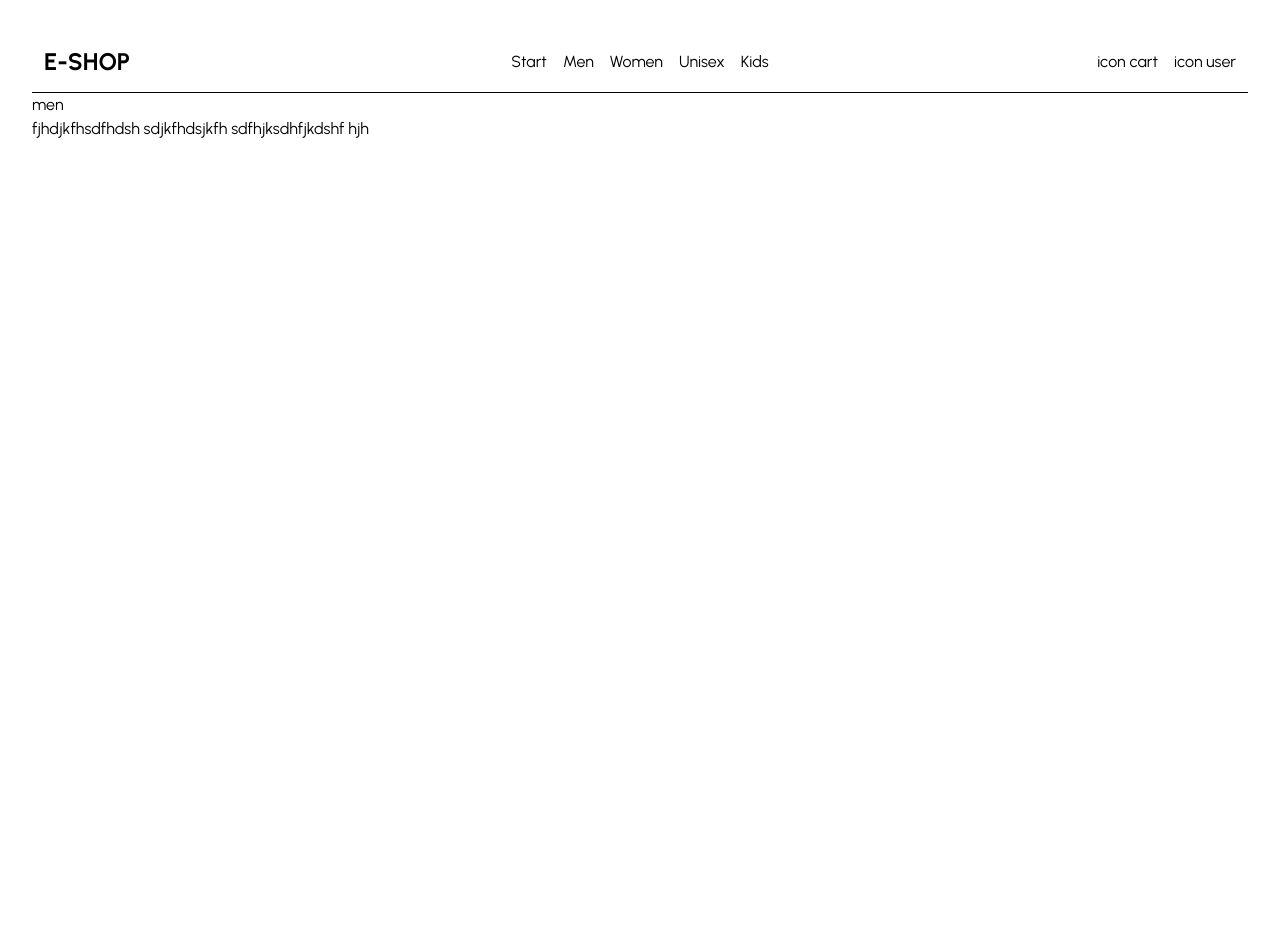
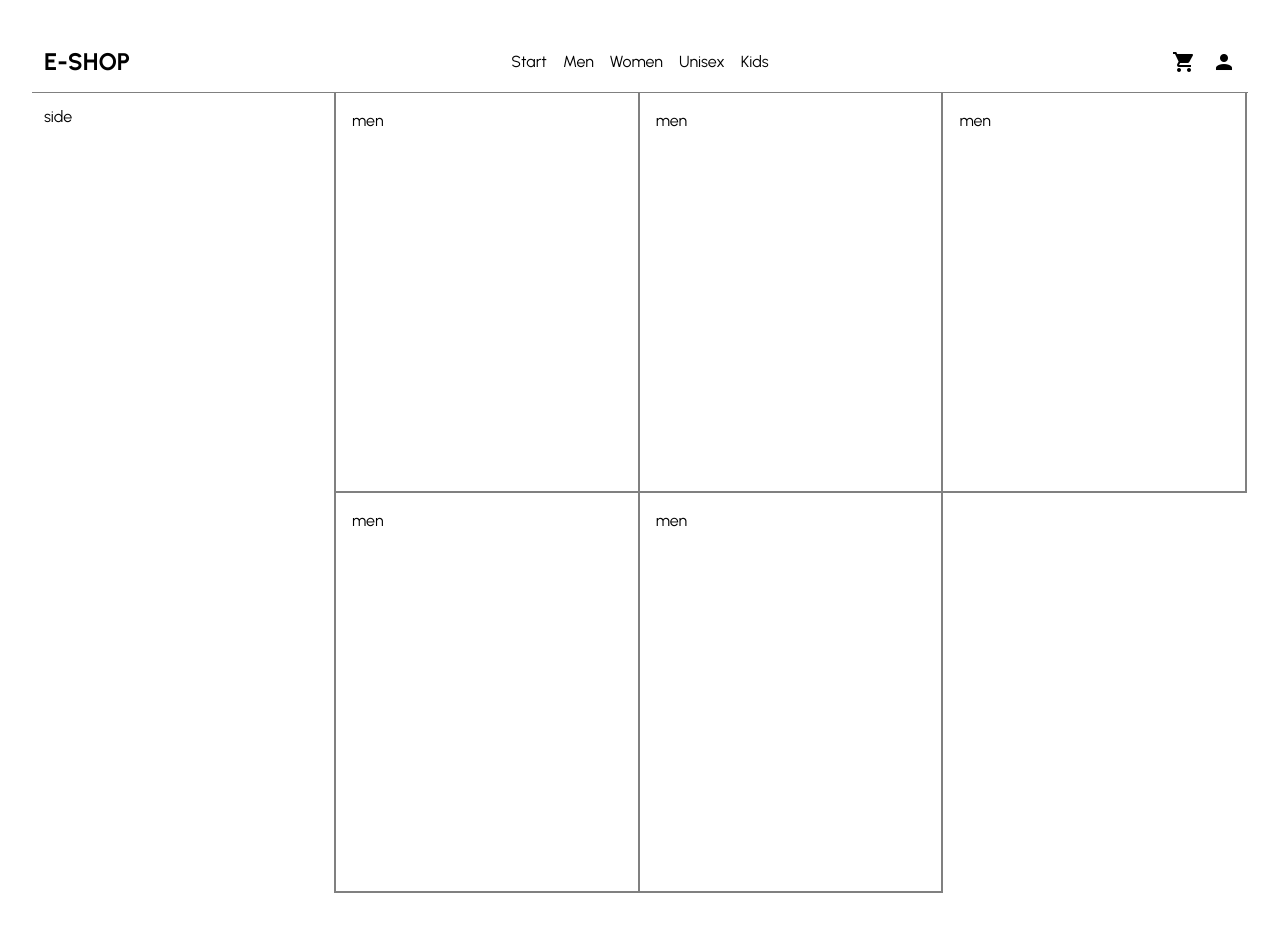
Before and after one commit to Makita7/shoe-e-shop-0.2, a Vue app: page /men in a window 1280 px wide. Before the commit the page ends 800 px from the top, so only its background shows below. Built offline with nearby package versions, Linux system fonts and the light colour scheme; the HTML template or start-up script is replaced by a standard one.

Commit message:
making basic card comp and main divisions

```diff
--- a/src/App.vue
+++ b/src/App.vue
@@ -10,8 +10,13 @@ defineComponent({
 
 <template>
   <NavbarComp />
-  <main>
-    <RouterView />
+  <main class="d-flex">
+    <v-col cols="3" style="border-right: solid 2px gray; min-height: 80vh;">
+      side
+    </v-col>
+    <v-col style="padding: 0;">
+      <RouterView />
+    </v-col>
   </main>
 </template>
 
--- /dev/null
+++ b/src/components/CardComp.vue
@@ -0,0 +1,28 @@
+<script setup lang="ts">
+import { defineComponent, defineProps } from 'vue';
+
+defineComponent({
+  name: 'CardComp',
+})
+
+defineProps({
+  title: String,
+})
+
+</script>
+
+<template>
+  <div class="card">
+    {{ title }}
+  </div>
+</template>
+
+<style scoped>
+.card {
+  width: 33.3%;
+  height: 25rem;
+  border-right: solid gray 2px;
+  border-bottom: solid gray 2px;
+  padding: 1rem;
+}
+</style>
--- a/src/components/NavbarComp.vue
+++ b/src/components/NavbarComp.vue
@@ -1,4 +1,4 @@
-<script lang="ts">
+<script setup lang="ts">
 import { defineComponent } from 'vue';
 import { RouterLink } from 'vue-router';
 
@@ -21,15 +21,15 @@ defineComponent({
       <RouterLink class="links" to="/kids">Kids</RouterLink>
     </nav>
     <v-col class="d-flex justify-end">
-      <p class="pl-4">icon cart</p>
-      <p class="pl-4">icon user</p>
+      <v-icon class="ml-4">mdi-cart</v-icon>
+      <v-icon class="ml-4">mdi-account</v-icon>
     </v-col>
   </header>
 </template>
 
 <style scoped>
 header {
-  border-bottom: solid 1px black;
+  border-bottom: solid 1px gray;
 }
 
 .logo {
--- a/src/pages/KidsPage.vue
+++ b/src/pages/KidsPage.vue
@@ -1,4 +1,4 @@
-<script lang="ts">
+<script setup lang="ts">
 import { defineComponent } from 'vue'
 
 defineComponent({
--- a/src/pages/MenPage.vue
+++ b/src/pages/MenPage.vue
@@ -1,4 +1,5 @@
-<script lang="ts">
+<script setup lang="ts">
+import CardComp from '@/components/CardComp.vue';
 import { defineComponent } from 'vue';
 
 defineComponent({
@@ -8,8 +9,7 @@ defineComponent({
 </script>
 
 <template>
-  <div>men</div>
-  <p class="hi">
-    fjhdjkfhsdfhdsh sdjkfhdsjkfh sdfhjksdhfjkdshf hjh
-  </p>
+  <div class="d-flex flex-wrap">
+    <CardComp v-for="i in 5" :key="i" title="men" />
+  </div>
 </template>
--- a/src/pages/UnisexPage.vue
+++ b/src/pages/UnisexPage.vue
@@ -1,4 +1,4 @@
-<script lang="ts">
+<script setup lang="ts">
 import { defineComponent } from 'vue'
 
 defineComponent({
--- a/src/pages/WomenPage.vue
+++ b/src/pages/WomenPage.vue
@@ -1,4 +1,4 @@
-<script lang="ts">
+<script setup lang="ts">
 import { defineComponent } from 'vue'
 
 defineComponent({
```
